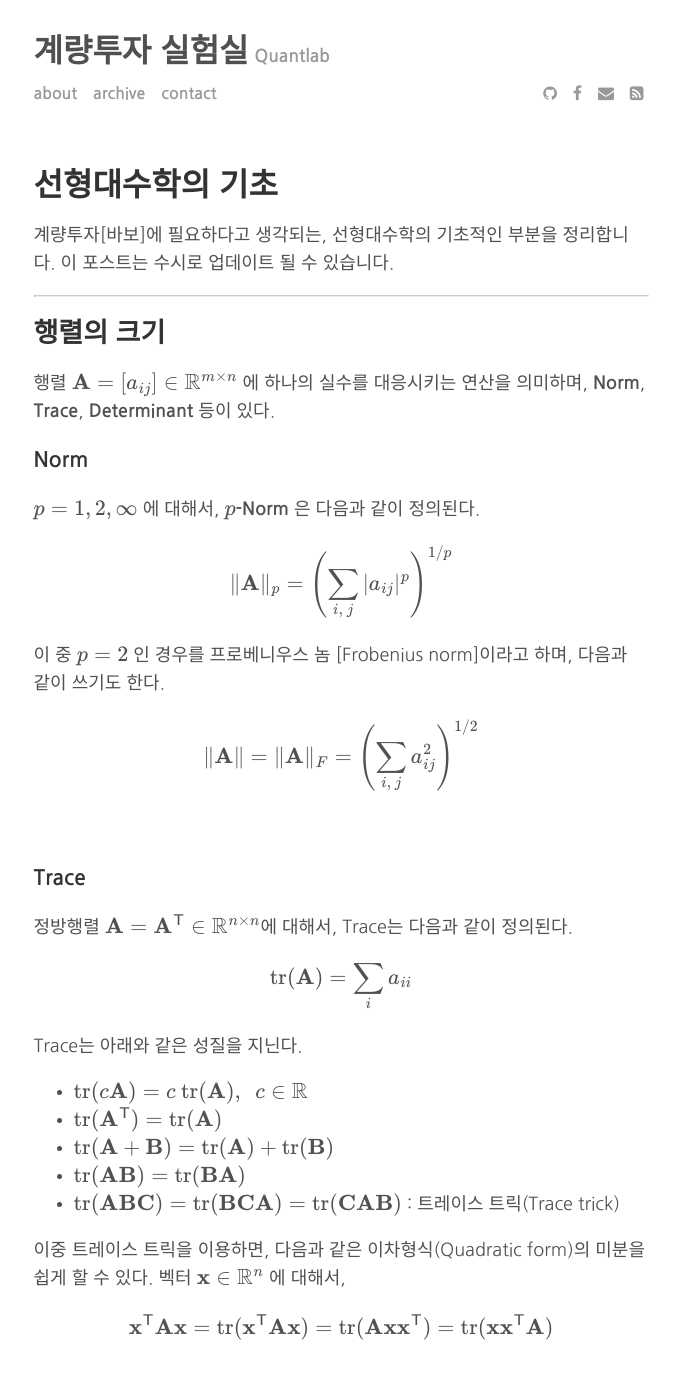
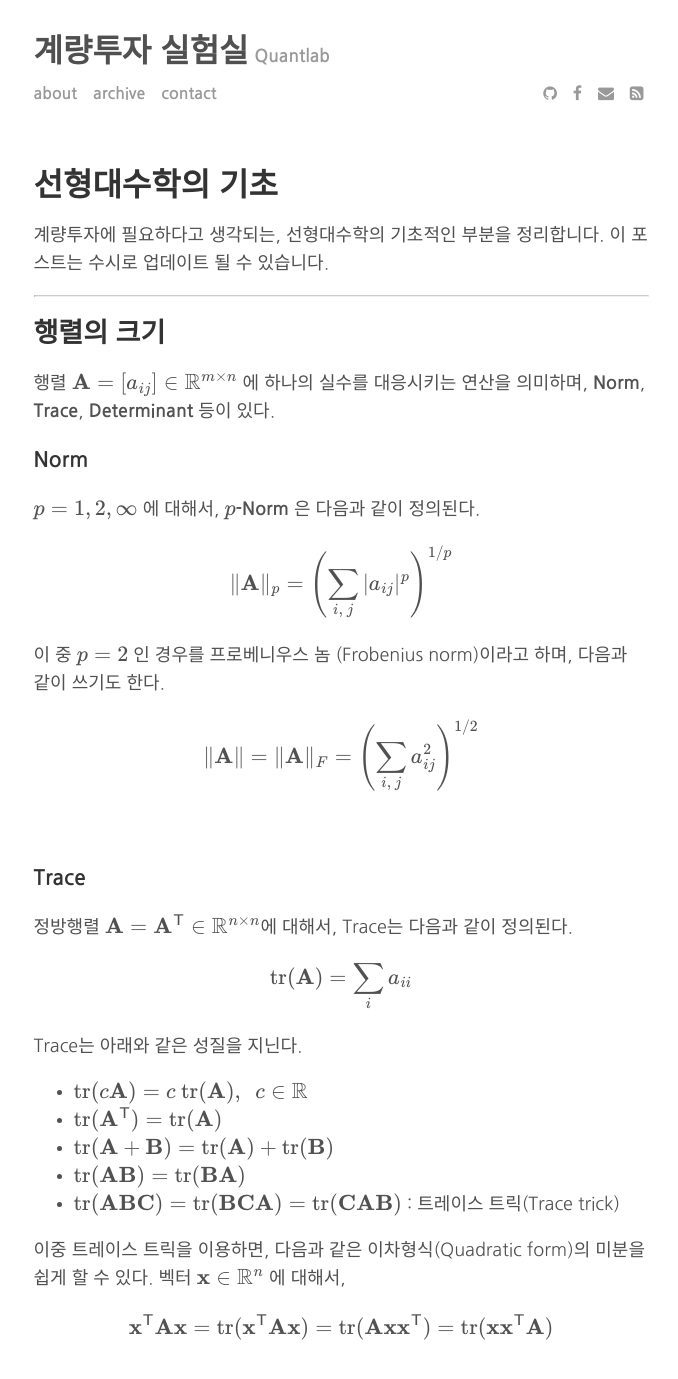
Before and after one commit to gem763/gem763.github.io, a Jekyll site: the page built from _posts/2017-08-23-linear-algebra-basic.md, in a window 1280 px wide and 1400 px high. Shown: the top 1379 px of the window, without its empty margins (299-977 px from the left). Built offline with Jekyll 4.4.1, drawn with Linux system fonts in a browser that asks for light colours; formulas are drawn with MathJax 3; comment, search, counter and statistics services are not loaded; some of the changed text lies outside the part shown.

Commit message:
Uploaded by https://stackedit.io/

```diff
--- a/_posts/2017-08-23-linear-algebra-basic.md
+++ b/_posts/2017-08-23-linear-algebra-basic.md
@@ -6,7 +6,7 @@
 
 ---
 
-계량투자[바보]에 필요하다고 생각되는, 선형대수학의 기초적인 부분을 정리합니다. 이 포스트는 수시로 업데이트 될 수 있습니다.
+계량투자에 필요하다고 생각되는, 선형대수학의 기초적인 부분을 정리합니다. 이 포스트는 수시로 업데이트 될 수 있습니다.
 <!--more-->
 
 ---
@@ -24,7 +24,7 @@
 \Vert \mathbf{A} \Vert_p = \left( \sum_{i,~j} |a_{ij} |^p \right)^{1/p}
 $$
 
-이 중 $p = 2$ 인 경우를 프로베니우스 놈 [Frobenius norm]이라고 하며, 다음과 같이 쓰기도 한다.
+이 중 $p = 2$ 인 경우를 프로베니우스 놈 (Frobenius norm)이라고 하며, 다음과 같이 쓰기도 한다.
 
 $$
 \Vert \mathbf{A} \Vert = \Vert \mathbf{A} \Vert_F = \left( \sum_{i,~j} a_{ij}^2 \right)^{1/2}
@@ -65,7 +65,7 @@
 $$
 
 
-* $$\mathbf{C}_{i,~j} = (-1)^{i+j} \mathbf{M}_{i,~j}$$ : 코팩터[Cofactor]
+* $\mathbf{C}_{i,~j} = (-1)^{i+j} \mathbf{M}_{i,~j}$ : 코팩터(Cofactor)
 * $\mathbf{M}_{i,~j}$ : 마이너(Minor)라고 하며, $\mathbf{A}$에서 $i$-행과 $j$-열을 지워서 얻어진 행렬의 행렬식
 
 Determinant는 다음과 같은 성질을 지닌다.
```
